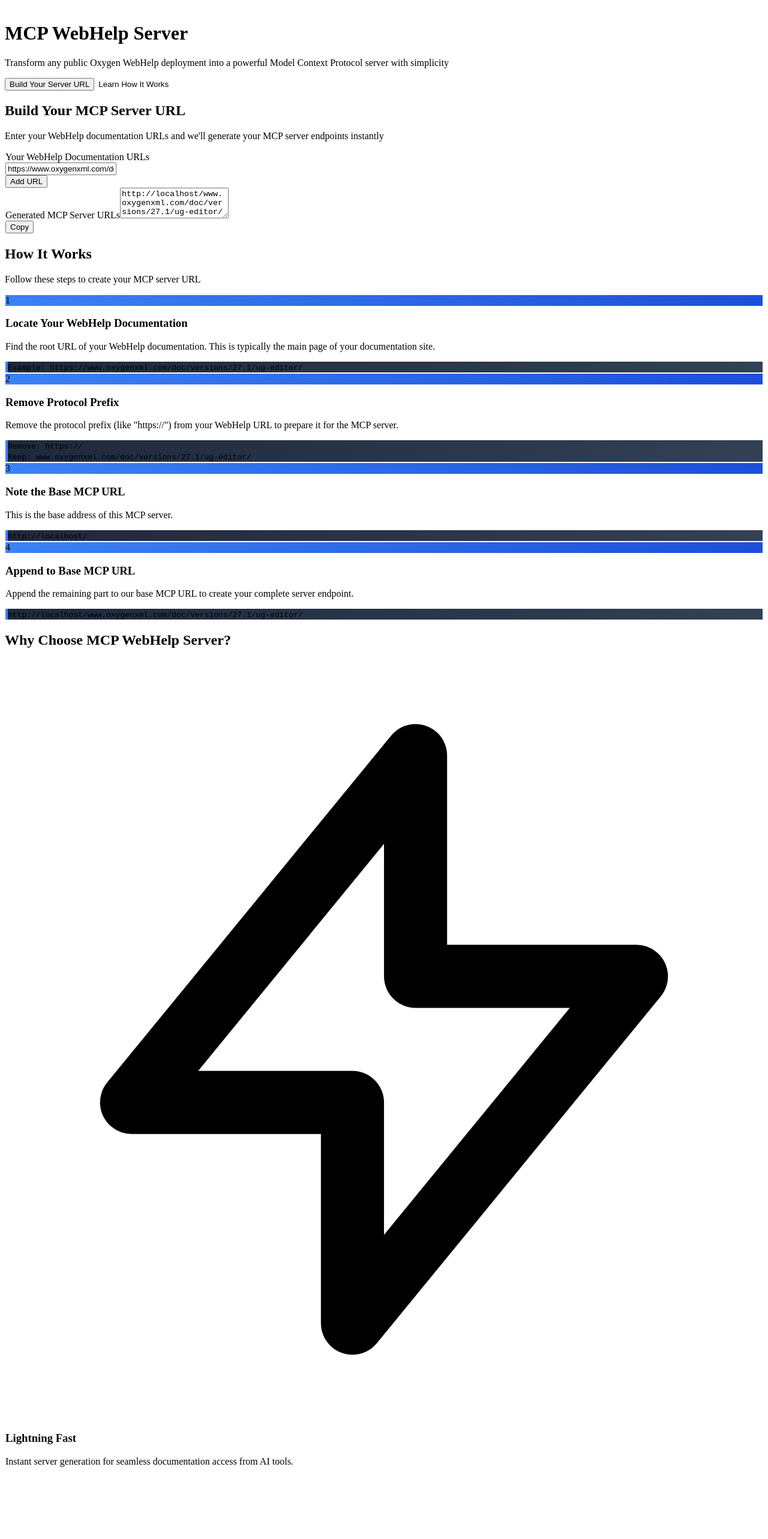
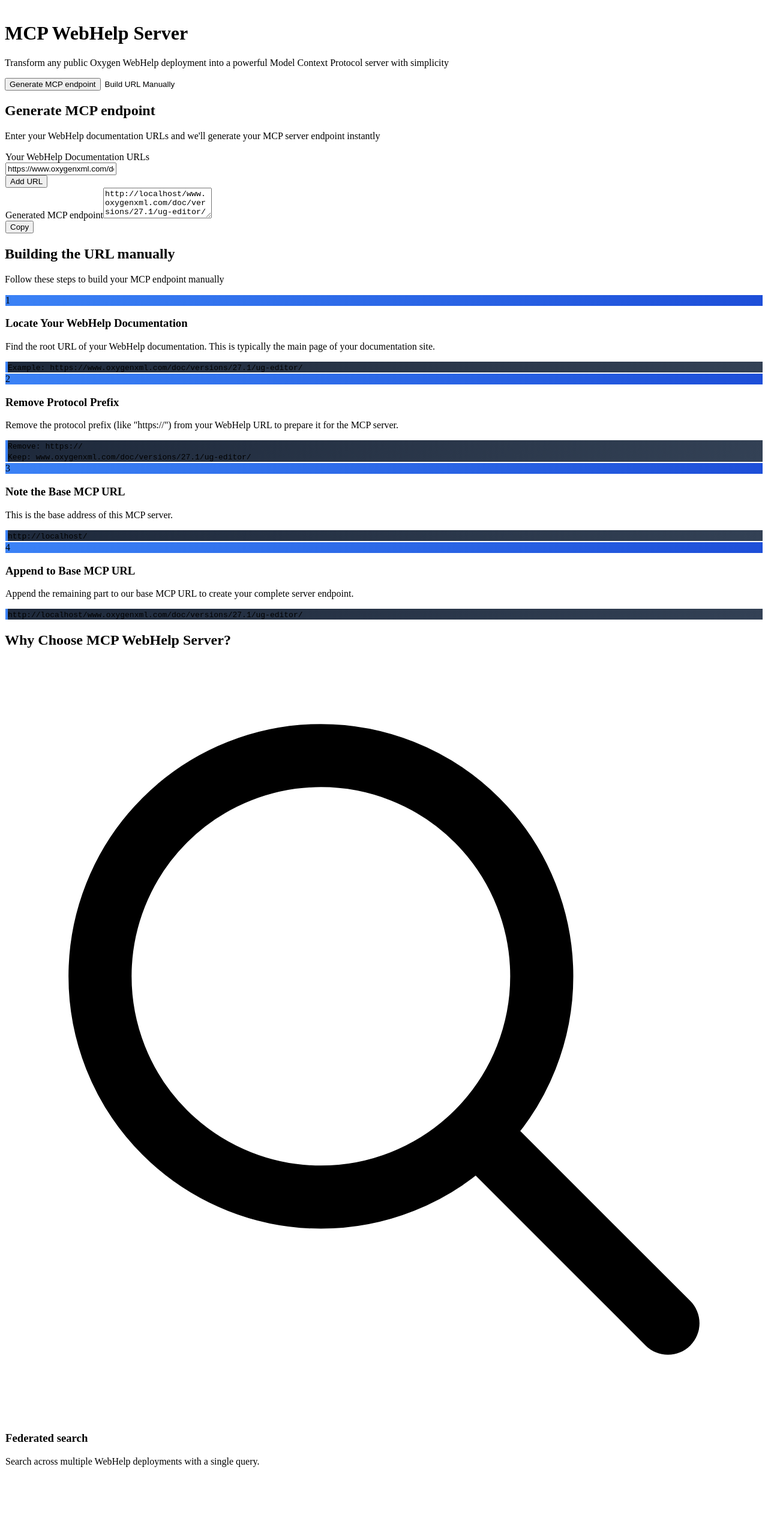
Before and after one commit to ctalau/webhelp-mcp, a Next.js app: page / in a window 1280 px wide. Shown: the part 1260-3826 px from the top of the page at 60% size. Built offline with nearby package versions, Linux system fonts and the light colour scheme.

Commit message:
chore: refine home page copy and controls

```diff
--- a/app/page.tsx
+++ b/app/page.tsx
@@ -129,13 +129,13 @@ export default function HomePage() {
               onClick={scrollToBuilder}
               className="px-8 py-4 bg-white text-blue-600 rounded-full font-semibold text-lg hover:bg-blue-50 transform hover:scale-105 transition-all duration-300 shadow-2xl"
             >
-              Build Your Server URL
+              Generate MCP endpoint
             </button>
             <button
               onClick={scrollToSteps}
               className="px-8 py-4 glass-effect rounded-full font-semibold text-lg hover:bg-white hover:bg-opacity-20 transform hover:scale-105 transition-all duration-300"
             >
-              Learn How It Works
+              Build URL Manually
             </button>
           </div>
         </div>
@@ -146,10 +146,10 @@ export default function HomePage() {
         <div className="container mx-auto px-6">
           <div className="text-center mb-16 animate-fade-in">
             <h2 className="text-4xl md:text-5xl font-bold mb-6 bg-gradient-to-r from-blue-400 to-purple-400 bg-clip-text text-transparent">
-              Build Your MCP Server URL
+              Generate MCP endpoint
             </h2>
             <p className="text-xl text-gray-300 max-w-2xl mx-auto">
-              Enter your WebHelp documentation URLs and we'll generate your MCP server endpoints instantly
+              Enter your WebHelp documentation URLs and we'll generate your MCP server endpoint instantly
             </p>
           </div>
 
@@ -171,9 +171,22 @@ export default function HomePage() {
                     {webhelpUrls.length > 1 && (
                       <button
                         onClick={() => removeUrlField(index)}
-                        className="px-4 py-2 bg-red-600 rounded-xl text-white hover:bg-red-700 transition-colors duration-300"
+                        className="p-2 bg-red-600 rounded-xl text-white hover:bg-red-700 transition-colors duration-300"
+                        aria-label="Remove URL"
                       >
-                        Delete
+                        <svg
+                          className="w-4 h-4"
+                          fill="none"
+                          stroke="currentColor"
+                          viewBox="0 0 24 24"
+                        >
+                          <path
+                            strokeLinecap="round"
+                            strokeLinejoin="round"
+                            strokeWidth={2}
+                            d="M6 18L18 6M6 6l12 12"
+                          />
+                        </svg>
                       </button>
                     )}
                   </div>
@@ -188,12 +201,12 @@ export default function HomePage() {
 
               <div className="mb-6">
                 <label className="block text-lg font-semibold mb-3 text-green-300">
-                  Generated MCP Server URLs
+                  Generated MCP endpoint
                 </label>
                 <textarea
                   id="mcpUrls"
                   readOnly
-                  placeholder="Your MCP server URLs will appear here..."
+                  placeholder="Your MCP endpoint will appear here..."
                   className="w-full px-6 py-4 bg-gray-900 border border-gray-600 rounded-xl text-green-400 placeholder-gray-500 focus:outline-none text-lg font-mono"
                   rows={3}
                   value={mcpUrls}
@@ -218,15 +231,15 @@ export default function HomePage() {
         </div>
       </div>
 
-      {/* How It Works Section */}
+      {/* Building the URL manually Section */}
       <div id="steps" className="py-20 bg-gray-900">
         <div className="container mx-auto px-6">
           <div className="text-center mb-16">
             <h2 className="text-4xl md:text-5xl font-bold mb-6 bg-gradient-to-r from-purple-400 to-pink-400 bg-clip-text text-transparent">
-              How It Works
+              Building the URL manually
             </h2>
             <p className="text-xl text-gray-300 max-w-2xl mx-auto">
-              Follow these steps to create your MCP server URL
+              Follow these steps to build your MCP endpoint manually
             </p>
           </div>
 
@@ -323,12 +336,12 @@ export default function HomePage() {
             <div className="text-center p-8 glass-effect rounded-2xl hover:bg-white hover:bg-opacity-10 transition-all duration-300 transform hover:scale-105">
               <div className="w-16 h-16 bg-gradient-to-r from-blue-500 to-purple-500 rounded-full flex items-center justify-center mx-auto mb-6">
                 <svg className="w-8 h-8 text-white" fill="none" stroke="currentColor" viewBox="0 0 24 24">
-                  <path strokeLinecap="round" strokeLinejoin="round" strokeWidth={2} d="M13 10V3L4 14h7v7l9-11h-7z"></path>
+                  <path strokeLinecap="round" strokeLinejoin="round" strokeWidth={2} d="M21 21l-6-6m2-5a7 7 0 11-14 0 7 7 0 0114 0z" />
                 </svg>
               </div>
-              <h3 className="text-2xl font-bold mb-4 text-blue-300">Lightning Fast</h3>
+              <h3 className="text-2xl font-bold mb-4 text-blue-300">Federated search</h3>
               <p className="text-gray-300 leading-relaxed">
-                Instant server generation for seamless documentation access from AI tools.
+                Search across multiple WebHelp deployments with a single query.
               </p>
             </div>
 
@@ -350,18 +363,17 @@ export default function HomePage() {
                   <path strokeLinecap="round" strokeLinejoin="round" strokeWidth={2} d="M12 15v2m-6 4h12a2 2 0 002-2v-6a2 2 0 00-2-2H6a2 2 0 00-2 2v6a2 2 0 002 2zm10-10V7a4 4 0 00-8 0v4h8z"></path>
                 </svg>
               </div>
-              <h3 className="text-2xl font-bold mb-4 text-purple-300">
+              <h3 className="text-2xl font-bold mb-4 text-purple-300">Open Source</h3>
+              <p className="text-gray-300 leading-relaxed">
+                Deploy your own server and customize it for your needs.{' '}
                 <a
                   href="https://github.com/ctalau/webhelp-mcp"
                   target="_blank"
                   rel="noopener noreferrer"
                   className="underline"
                 >
-                  Open Source
+                  view on GitHub
                 </a>
-              </h3>
-              <p className="text-gray-300 leading-relaxed">
-                Deploy your own server and customize it for your needs.
               </p>
             </div>
           </div>
```
